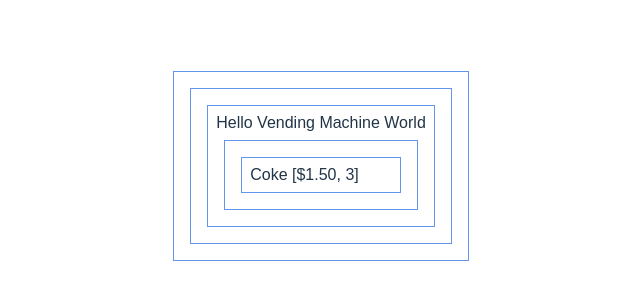
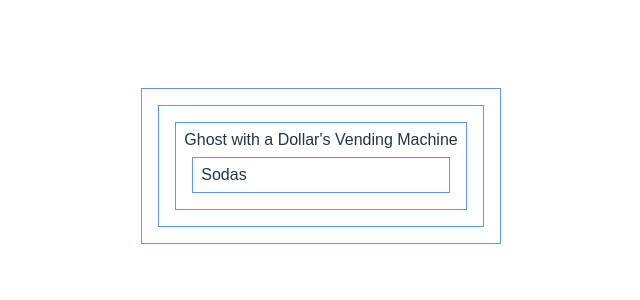
Before and after one commit to natnichols/floorplan-lab-vendingMachine, a React (Vite) app: page / in a window 1280 px wide. Shown: the part 234-534 px from the top of the page, without its empty margins (319-959 px from the left). Built offline with nearby package versions, Linux system fonts and the light colour scheme.

Commit message:
delete Coke component

```diff
--- a/src/Coke.jsx
+++ /dev/null
@@ -1,9 +0,0 @@
-const Coke = (props) => {
-  return (
-    <div>
-      Coke [{props.sodaPrice}, {props.sodaQuan}]
-    </div>
-  )
-}
-
-export default Coke;
--- a/src/Soda.jsx
+++ b/src/Soda.jsx
@@ -1,9 +1,10 @@
-import Coke from './Coke'
-
 const Soda = (props) => {
   return (
     <div>
-      <Coke sodaPrice={"$1.50"} sodaQuan={3} />
+      Sodas
+      {/* <Coke sodaPrice={"$1.50"} sodaQuan={3} /> */}
+      {/* <Coke sodaPrice={"$1.50"} sodaQuan={3} /> */}
+      {/* <Coke sodaPrice={"$1.50"} sodaQuan={3} /> */}
     </div>
   )
 }
--- a/src/VendingMachine.jsx
+++ b/src/VendingMachine.jsx
@@ -3,7 +3,7 @@
 const VendingMachine = () => {
   return (
     <div>
-      Hello Vending Machine World
+      Ghost with a Dollar's Vending Machine
       <Soda />
     </div>
   )
```
